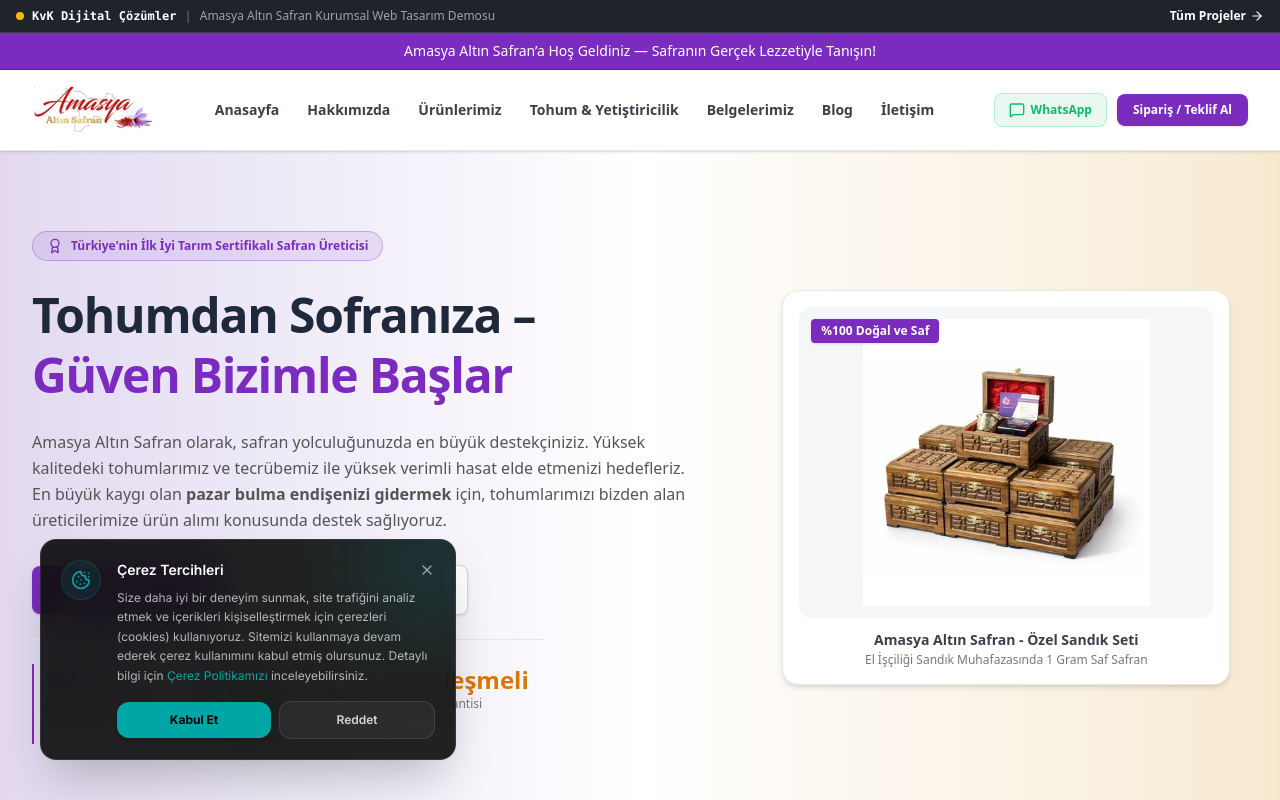
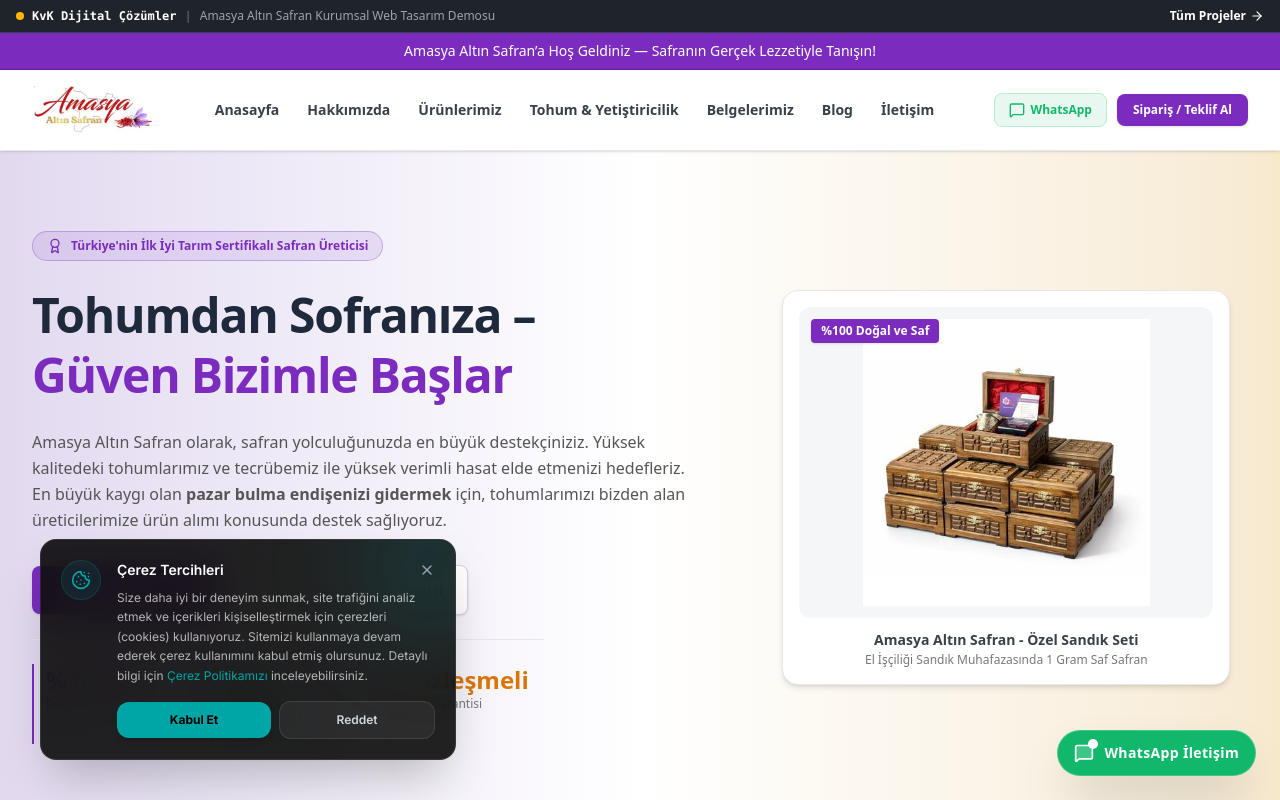
Before and after one commit to ReckyRey05/kvk-dijital, a Next.js app: page /projeler/amasya-altin-safran in a window 1280 px wide. Shown: the top 800 px of the page. Built offline with nearby package versions, Linux system fonts and the light colour scheme.

Commit message:
feat(maps): add branded Google Maps location embed with store pin card and floating WhatsApp contact button

```diff
--- a/src/app/projeler/amasya-altin-safran/AmasyaAltinSafranClient.tsx
+++ b/src/app/projeler/amasya-altin-safran/AmasyaAltinSafranClient.tsx
@@ -887,10 +887,62 @@ export default function AmasyaAltinSafranClient() {
               </form>
             )}
 
+            {/* Interactive Branded Google Maps Section */}
+            <div className="mt-8 rounded-2xl overflow-hidden border border-[#E8E8E8] bg-white shadow-sm relative">
+              <div className="p-4 sm:p-5 border-b border-[#E8E8E8] flex flex-col sm:flex-row sm:items-center justify-between gap-3 bg-[#F8F9FA]">
+                <div className="flex items-center gap-3">
+                  <div className="w-10 h-10 rounded-full bg-[#7B2CBF]/10 text-[#7B2CBF] flex items-center justify-center shrink-0">
+                    <MapPin className="w-5 h-5 text-[#7B2CBF]" />
+                  </div>
+                  <div>
+                    <h3 className="text-sm sm:text-base font-bold text-[#1E293B]">Amasya Altın Safran — Mağaza & Satış Ofisi</h3>
+                    <p className="text-xs text-[#555555]">Dere Mah. Özkan Yalçın Cad. No:11/D Merkez / Amasya</p>
+                  </div>
+                </div>
+                <a
+                  href="https://www.google.com/maps/place/Amasya+Alt%C4%B1n+Safran/@40.650429,35.8317757,17z/data=!4m17!1m10!3m9!1s0x40876f0003fbf4a7:0xdb5847629236d946!2sAmasya+Alt%C4%B1n+Safran!8m2!3d40.6504263!4d35.8318284!10e5!14m1!1BCgwKCC9tLzBjZ2g0MAE!16s%2Fg%2F11yw4rdq8c!3m5!1s0x40876f0003fbf4a7:0xdb5847629236d946!8m2!3d40.6504263!4d35.8318284!16s%2Fg%2F11yw4rdq8c!18m1!1e1"
+                  target="_blank"
+                  rel="noopener noreferrer"
+                  className="px-4 py-2 rounded-lg bg-[#7B2CBF] hover:bg-[#6A1B9A] text-white text-xs font-bold inline-flex items-center justify-center gap-1.5 transition-colors shrink-0 shadow-sm"
+                >
+                  <MapPin className="w-4 h-4" />
+                  <span>Google Haritalar'da Aç / Yol Tarifi</span>
+                  <ExternalLink className="w-3.5 h-3.5" />
+                </a>
+              </div>
+
+              {/* Google Maps Iframe with Pinned Coordinate */}
+              <div className="relative w-full h-80 sm:h-96 bg-[#F5F6F7]">
+                <iframe
+                  title="Amasya Altın Safran Google Haritası"
+                  src="https://maps.google.com/maps?q=Amasya+Alt%C4%B1n+Safran,+Dere+Mah.+%C3%96zkan+Yal%C3%A7%C4%B1n+Cad.+No:11/D+Merkez+Amasya&t=&z=16&ie=UTF8&iwloc=B&output=embed"
+                  className="w-full h-full border-0"
+                  loading="lazy"
+                  allowFullScreen
+                />
+              </div>
+            </div>
+
           </div>
 
         </div>
       </section>
+
+      {/* FLOATING WHATSAPP BUTTON (DEDICATED FOR AMASYA ALTIN SAFRAN) */}
+      <a
+        href={whatsappUrl}
+        target="_blank"
+        rel="noopener noreferrer"
+        aria-label="Amasya Altın Safran WhatsApp İletişim Hattı"
+        className="fixed bottom-6 right-6 z-40 flex items-center gap-2.5 px-4 py-3 rounded-full bg-[#11B76B] hover:bg-[#0EA25E] text-white font-bold text-xs sm:text-sm tracking-wide shadow-2xl hover:scale-105 transition-all duration-300 border border-white/20 group cursor-pointer"
+      >
+        <div className="relative flex items-center justify-center">
+          <MessageSquare className="w-5 h-5 fill-white/20 text-white" />
+          <span className="absolute -top-1 -right-1 w-2.5 h-2.5 rounded-full bg-white animate-ping opacity-75" />
+          <span className="absolute -top-1 -right-1 w-2.5 h-2.5 rounded-full bg-white" />
+        </div>
+        <span className="hidden sm:inline font-bold">WhatsApp İletişim</span>
+      </a>
 
       {/* 10. FOOTER (SITE REAL FOOTER INFO) */}
       <footer className="bg-[#1E242B] text-[#9CA3AF] text-xs pt-12 pb-8 border-t border-[#374151]">
```
